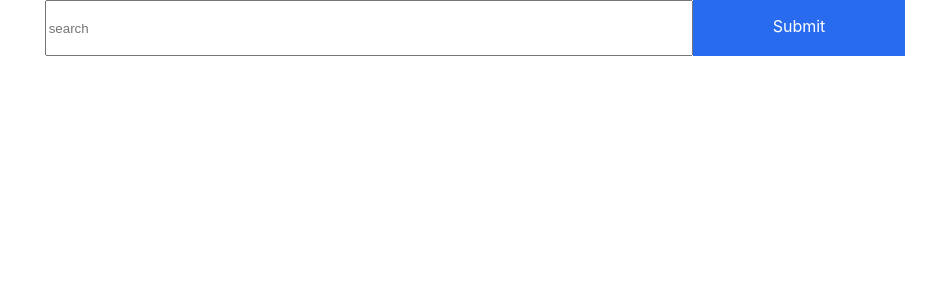
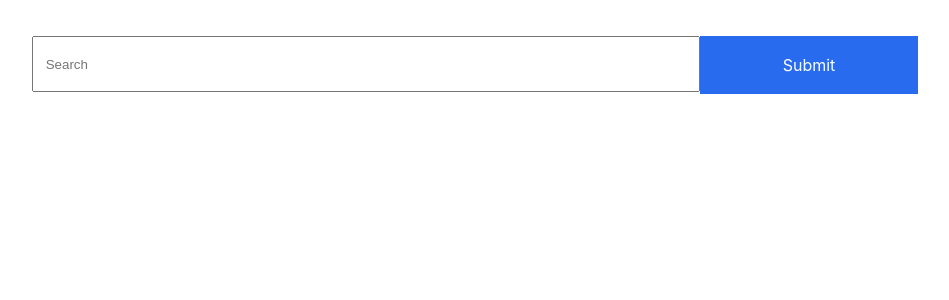
Before and after one commit to Adeee11/yahoo-search, a React (Create React App) app: page / in a window 1280 px wide. Shown: the top 300 px of the page, without its empty margins (165-1114 px from the left). Built offline with nearby package versions, Linux system fonts and the light colour scheme.

Commit message:
ui changes

```diff
--- a/src/App.css
+++ b/src/App.css
@@ -1,5 +1,5 @@
 .App {
-  text-align: center;
+  margin-top:36px;
 }
 
 .App-logo {
@@ -72,5 +72,12 @@
 .srch-btn {
   padding: 1rem 5rem;
   background-color :  #296BEF;
-  color :White
+  color :White;
+  border: 3px solid #296BEF;
+  cursor: pointer;
 }
+.srch-btn:hover{
+  background-color: white;
+  border: 3px solid #296BEF;
+  color :#296BEF;
+}
--- a/src/App.js
+++ b/src/App.js
@@ -10,13 +10,17 @@ function App() {
   const [isLoading, setIsLoading] = useState(false);
 
   const handleSubmit = () => {
+    if (searchTerm.trim().length === 0) {
+      alert("please add search query");
+      return;
+    }
     setIsLoading(true);
     axios
       .get(
         `https://api.serpwow.com/live/search?api_key=5BE9A2B6F84E4F4D958FF6DA466AB6D0&engine=yahoo&q=${searchTerm}`
       )
       .then(function (response) {
-        setIsLoading(false)
+        setIsLoading(false);
         setShowTitle(response.data.organic_results);
         setData(response.data);
       });
@@ -42,7 +46,7 @@ function App() {
                   {" "}
                   {item.displayed_link}
                 </a>
-                <p style={{ marginTop: "12px", }}> {item.snippet}</p>
+                <p style={{ marginTop: "12px" }}> {item.snippet}</p>
               </div>
               <br />
             </div>
@@ -54,12 +58,17 @@ function App() {
   return (
     <div className="App">
       <header className="">
-
         <div style={{ display: "flex", justifyContent: "center" }}>
           <input
-            placeholder="search"
-            style={{ width: "50%", height: "50px" }}
+            placeholder="Search"
+            style={{
+              paddingLeft: "12px",
+              paddingRight: "12px",
+              width: "50%",
+              height: "50px",
+            }}
             value={searchTerm}
+            required
             onChange={(e) => setSearchTerm(e.target.value)}
           />
           <buttton
```
